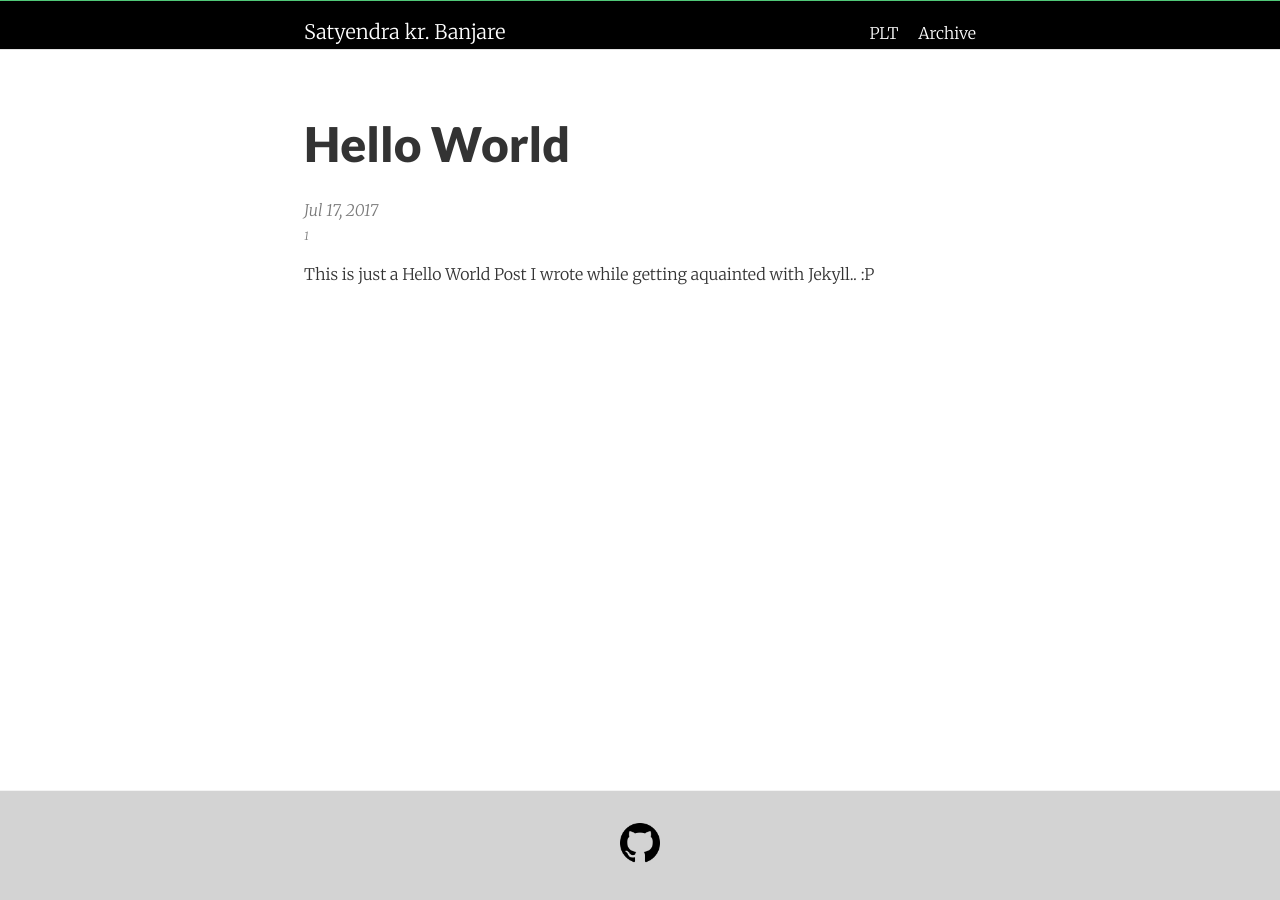
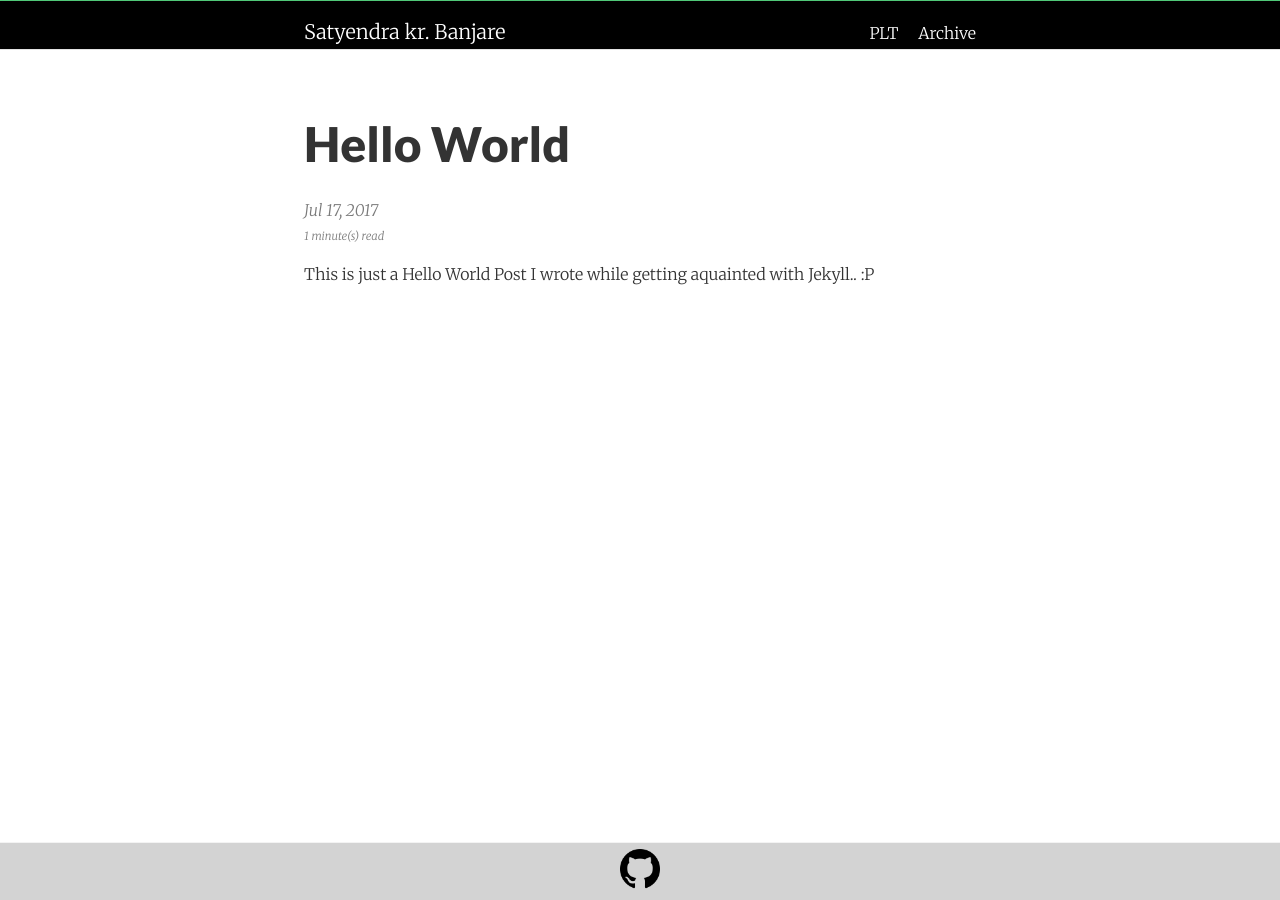
Before and after one commit to SatyendraBanjare/SatyendraBanjare.github.io, a Jekyll site: the page built from _posts/2017-07-17-Hello-World.md, in a window 1280 px wide. Built offline with Jekyll 4.4.1, drawn with Linux system fonts in a browser that asks for light colours; nearby versions of some CDN libraries; comment, search, counter and statistics services are not loaded.

Commit message:
updated styling, added post length as minutes

```diff
--- a/_layouts/post.html
+++ b/_layouts/post.html
@@ -15,9 +15,9 @@ layout: default
   {% endif %}
   <span class="post-meta small">
   {% if page.minutes %}
-    {{ page.minutes }} {{ site.text.post.minute_read }}
+    {{ page.minutes }}  minute(s) read {{ site.text.post.minute_read }}
   {% else %}
-    {{ minutes }} {{ site.text.post.minute_read }}
+    {{ minutes }} minute(s) read{{ site.text.post.minute_read }}
   {% endif %}
   </span>
 </div>
--- a/_sass/_footer.scss
+++ b/_sass/_footer.scss
@@ -24,6 +24,6 @@ footer {
   color: $footer-color;
   font-size: $footer-font-size;
   font-weight: $footer-font-weight;
-  padding: $footer-padding;
+  padding: 0.5em;
   text-align: center;
 }
```
